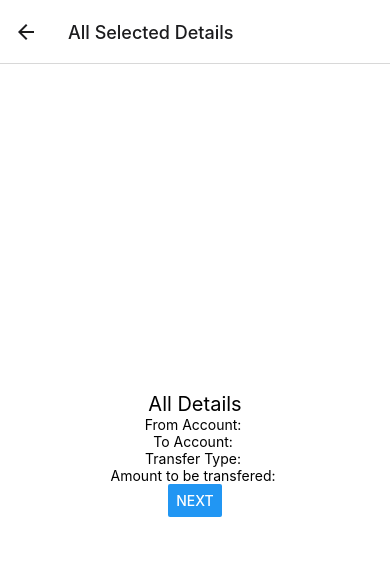
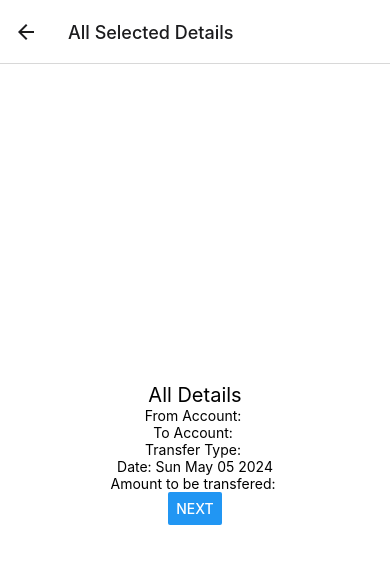
Before and after one commit to Manish1902/DemoBank, a React Native app: screen /AllDetails in a window 390 px wide. Shown: the top 564 px of the page. Built offline with nearby package versions, Linux system fonts and the light colour scheme.

Commit message:
little changes

```diff
--- a/src/components/T&C.js
+++ b/src/components/T&C.js
@@ -12,7 +12,7 @@ const TermsAndConditions = ({ modalVisible, setModalVisible }) => (
       >
         <View style={{ flex: 1, justifyContent: 'center', alignItems: 'center', backgroundColor: 'rgba(0, 0, 0, 0.5)' }}>
           <View style={{ backgroundColor: 'white', padding: 20, borderRadius: 10 }}>
-            <Text>This are terms and conditions.</Text>
+            <Text style={{color: 'blue'}}>This are terms and conditions.</Text>
             <Button title="Close" onPress={() => setModalVisible(false)} />
           </View>
         </View>
--- a/src/screens/AllSlelectedDerails.js
+++ b/src/screens/AllSlelectedDerails.js
@@ -10,7 +10,7 @@ const AllSelectedDetails = ({ navigation }) => {
         <Text>From Account: {fromAccount}</Text>
         <Text>To Account: {toAccount}</Text>
         <Text>Transfer Type: {selectedOption}</Text>
-        {/* <Text>Date: {selectedDate}</Text> */}
+        <Text>Date: {selectedDate.toDateString()}</Text>
         <Text>Amount to be transfered: {amount}</Text>
         <Button
             onPress={() => navigation.navigate("Decleration")}
```
